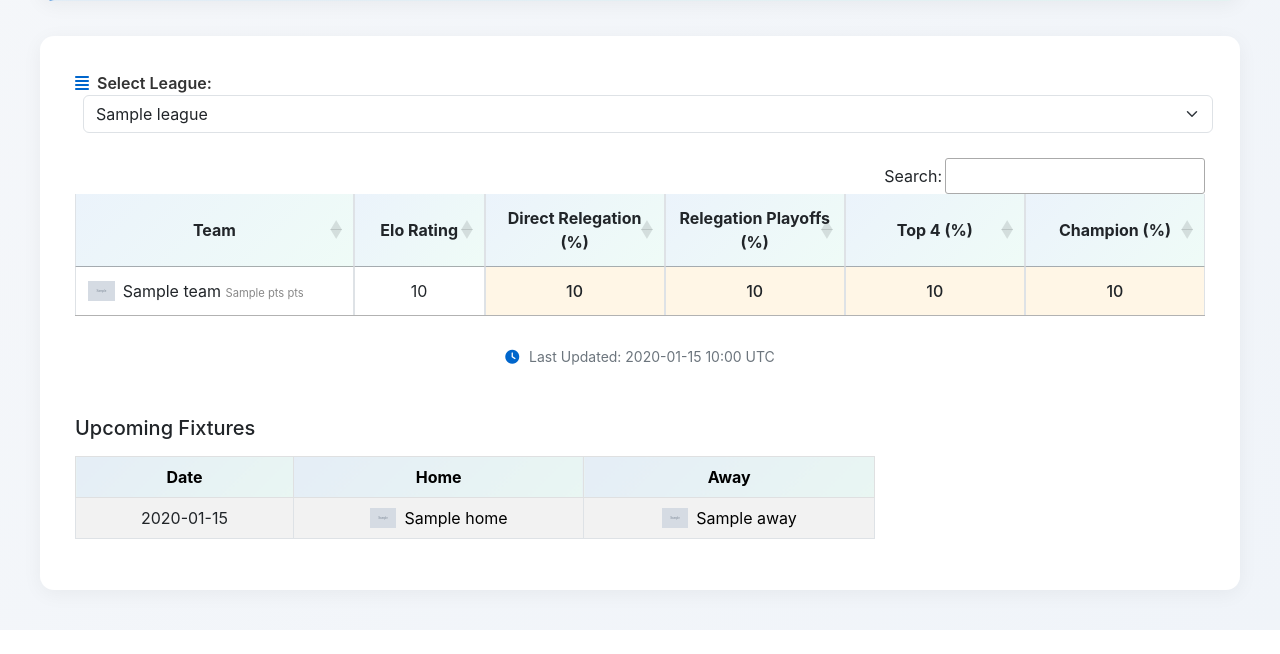
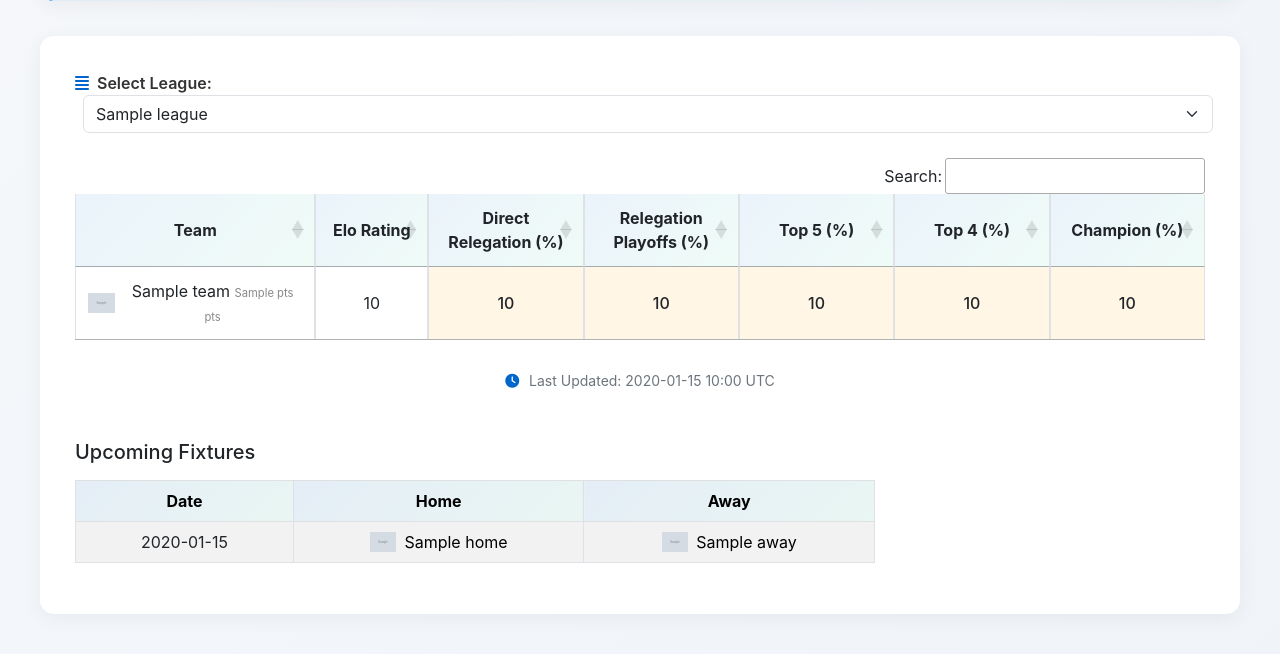
Before and after one commit to prrlesmac/footy_odds_fe, a Flask app: template app/templates/league_odds.html in a window 1280 px wide. Shown: the part 215-869 px from the top of the page. Before the commit the page ends 845 px from the top, so only its background shows below. Run offline with Flask 3, Linux system fonts and the light colour scheme; the template is opened without the code that fills it: most values are stand-ins (such as "Sample title", 1, 10 or a date in 2020); grey boxes marked "Sample" are stand-in pictures; some libraries are stand-ins or nearby versions.

Commit message:
Add top 5 to FE

```diff
--- a/app/database/queries.py
+++ b/app/database/queries.py
@@ -13,6 +13,7 @@ class LeagueQueries:
                 pts,
                 champion,
                 top_4,
+                top_5,
                 relegation_playoff,
                 relegation_direct,
                 s.league,
@@ -42,6 +43,7 @@ class LeagueQueries:
                 pts,
                 champion,
                 top_4,
+                top_5,
                 relegation_playoff,
                 relegation_direct,
                 league,
--- a/app/templates/landing_page.html
+++ b/app/templates/landing_page.html
@@ -69,7 +69,7 @@
                     {% if is_continental %}
                     {% set odds_cols = ['po_r4','po_r2','champion'] %}
                     {% else %}
-                    {% set odds_cols = ['top_4','champion'] %}
+                    {% set odds_cols = ['top_5','top_4','champion'] %}
                     {% endif %}
                     <table class="table table-bordered table-hover"
                         style="width: 500px; table-layout: fixed; margin: 0 auto;">
@@ -81,6 +81,7 @@
                                 <th style="width:100px;">Semifinal (%)</th>
                                 <th style="width:100px;">Final (%)</th>
                                 {% else %}
+                                <th style="width:100px;">Top 5 (%)</th>
                                 <th style="width:100px;">Top 4 (%)</th>
                                 {% endif %}
                                 <th style="width:100px;">Champion (%)</th>
--- a/app/templates/league_odds.html
+++ b/app/templates/league_odds.html
@@ -61,9 +61,9 @@
             {% set odds_cols = ['direct_to_round_of_16','po_r32','po_r16','po_r8','po_r4','po_r2','champion'] %}
             {% else %}
             {% if has_playoff %}
-            {% set odds_cols = ['relegation_direct', 'relegation_playoff', 'top_4', 'champion'] %}
+            {% set odds_cols = ['relegation_direct', 'relegation_playoff','top_5', 'top_4', 'champion'] %}
             {% else %}
-            {% set odds_cols = ['relegation_direct', 'top_4', 'champion'] %}
+            {% set odds_cols = ['relegation_direct','top_5', 'top_4', 'champion'] %}
             {% endif %}
             {% endif %}
             <div class="navigation-controls">
@@ -96,6 +96,7 @@
                         {% if has_playoff %}
                         <th style="width:120px;">Relegation Playoffs (%)</th>
                         {% endif %}
+                        <th style="width:120px;">Top 5 (%)</th>
                         <th style="width:120px;">Top 4 (%)</th>
                         <th style="width:120px;">Champion (%)</th>
                         {% endif %}
```
